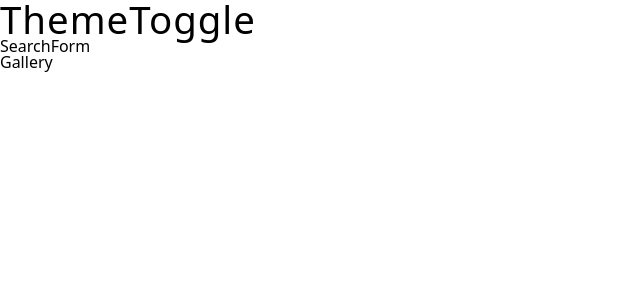
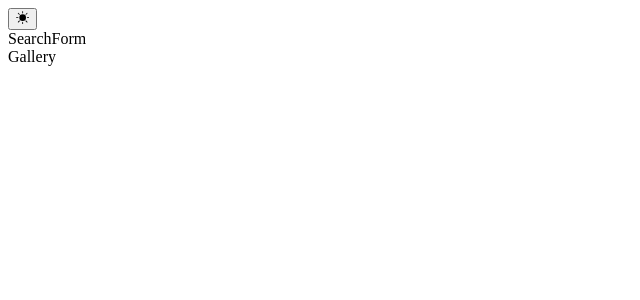
Before and after one commit to AnaraB/img_generator, a React (Vite) app: page / in a window 1280 px wide. Shown: the top 300 px of the page, without its empty margins (0-640 px from the left). Built offline with nearby package versions, Linux system fonts and the light colour scheme.

Commit message:
dark theme icons added, toggleDarkTheme to toggle between icons

```diff
--- a/src/ThemeToggle.jsx
+++ b/src/ThemeToggle.jsx
@@ -1,11 +1,24 @@
 // import React, { useEffect } from "react"
 import { useGlobalContext } from "./context"
+import { BsFillSunFill, BsFillMoonFill } from 'react-icons/bs';
 
 const  ThemeToggle = ()=> {
-  const { greeting } = useGlobalContext();
-  console.log(greeting);
 
-  return <h2> ThemeToggle</h2>
+ // When the button is clicked, invoke 'toggleDarkTheme'
+ const { isDarkTheme, toggleDarkTheme } = useGlobalContext()
+ console.log(isDarkTheme);
+
+  return (
+  <section className="'toggle-container">
+    <button className="dark-toggle" onClick={toggleDarkTheme}>
+      { isDarkTheme ? (
+       <BsFillMoonFill className="toggle-icon"/>
+      ) : (
+       <BsFillSunFill className="toggle-icon"/>
+      )}
+    </button>
+  </section>
+  )
 
 }
 
--- a/src/context.jsx
+++ b/src/context.jsx
@@ -1,14 +1,18 @@
 import { createContext, useContext, useState, useEffect } from "react";
 
-const AppContext = createContext()
+const AppContext = createContext();
 
-export const AppProvider = ({children}) => {
-  const greeting = "Hello";
-  return (
-  <AppContext.Provider value={{greeting}}>
-    {children}
-  </AppContext.Provider>
-  )
-}
+export const AppProvider = ({ children }) => {
+  const [isDarkTheme, setIsDarkTheme] = useState(false);
+
+  //create helper function  set 'isDarkTheme' to the opposite value when 'toggleDarkTheme' is invoked
+  const toggleDarkTheme = () => {
+    const newDarkTheme = !isDarkTheme
+    setIsDarkTheme(newDarkTheme)
+
+  }
+
+  return <AppContext.Provider value={{isDarkTheme, toggleDarkTheme}}>{children}</AppContext.Provider>;
+};
 
 export const useGlobalContext = () => useContext(AppContext);
--- a/src/index.css
+++ b/src/index.css
@@ -1,370 +1,28 @@
-/* ============= GLOBAL CSS =============== */
+:root {
+  /* dark mode setup */
+  --dark-mode-bg-color: #333;
+  --dark-mode-text-color: #f0f0f0;
+  --backgroundColor: var(--grey-50);
+  --textColor: var(--grey-900);
 
-*,
-::after,
-::before {
-  margin: 0;
-  padding: 0;
-  box-sizing: border-box;
+  --darkModeTransition: color 0.3s ease-in-out, background-color 0.3s
+      ease-in-out;
 }
 
-html {
-  font-size: 100%;
-} /*16px*/
-
-:root {
-  /* colors */
-  --primary-100: #e2e0ff;
-  --primary-200: #c1beff;
-  --primary-300: #a29dff;
-  --primary-400: #837dff;
-  --primary-500: #645cff;
-  --primary-600: #504acc;
-  --primary-700: #3c3799;
-  --primary-800: #282566;
-  --primary-900: #141233;
-
-  /* grey */
-  --grey-50: #f8fafc;
-  --grey-100: #f1f5f9;
-  --grey-200: #e2e8f0;
-  --grey-300: #cbd5e1;
-  --grey-400: #94a3b8;
-  --grey-500: #64748b;
-  --grey-600: #475569;
-  --grey-700: #334155;
-  --grey-800: #1e293b;
-  --grey-900: #0f172a;
-  /* rest of the colors */
-  --black: #222;
-  --white: #fff;
-  --red-light: #f8d7da;
-  --red-dark: #842029;
-  --green-light: #d1e7dd;
-  --green-dark: #0f5132;
-
-  --small-text: 0.875rem;
-  --extra-small-text: 0.7em;
-  /* rest of the vars */
-  --borderRadius: 0.25rem;
-  --letterSpacing: 1px;
-  --transition: 0.3s ease-in-out all;
-  --max-width: 1120px;
-  --fixed-width: 600px;
-  --view-width: 90vw;
-  /* box shadow*/
-  --shadow-1: 0 1px 3px 0 rgba(0, 0, 0, 0.1), 0 1px 2px 0 rgba(0, 0, 0, 0.06);
-  --shadow-2: 0 4px 6px -1px rgba(0, 0, 0, 0.1),
-    0 2px 4px -1px rgba(0, 0, 0, 0.06);
-  --shadow-3: 0 10px 15px -3px rgba(0, 0, 0, 0.1),
-    0 4px 6px -2px rgba(0, 0, 0, 0.05);
-  --shadow-4: 0 20px 25px -5px rgba(0, 0, 0, 0.1),
-    0 10px 10px -5px rgba(0, 0, 0, 0.04);
-  /* dark mode setup */
+.dark-theme {
+  --textColor: var(--dark-mode-text-color);
+  --backgroundColor: var(--dark-mode-bg-color);
 }
 
 body {
-  font-family: system-ui, -apple-system, BlinkMacSystemFont, 'Segoe UI', Roboto,
-    Oxygen, Ubuntu, Cantarell, 'Open Sans', 'Helvetica Neue', sans-serif;
-  font-weight: 400;
-  line-height: 1;
-}
-p {
-  margin: 0;
-}
-h1,
-h2,
-h3,
-h4,
-h5 {
-  margin: 0;
-  font-family: var(--headingFont);
-  font-weight: 400;
-  line-height: 1;
-  text-transform: capitalize;
-  letter-spacing: var(--letterSpacing);
+  transition: var(--darkModeTransition);
+  background: var(--backgroundColor);
+  color: var(--textColor);
 }
 
-h1 {
-  font-size: clamp(2rem, 5vw, 5rem); /* Large heading */
-}
-
-h2 {
-  font-size: clamp(1.5rem, 3vw, 3rem); /* Medium heading */
-}
-
-h3 {
-  font-size: clamp(1.25rem, 2.5vw, 2.5rem); /* Small heading */
-}
-
-h4 {
-  font-size: clamp(1rem, 2vw, 2rem); /* Extra small heading */
-}
-
-h5 {
-  font-size: clamp(0.875rem, 1.5vw, 1.5rem); /* Tiny heading */
-}
-
-/* BIGGER FONTS */
-/* h1 {
-  font-size: clamp(3rem, 6vw, 6rem);
-}
-
-h2 {
-  font-size: clamp(2.5rem, 5vw, 5rem);
-}
-
-h3 {
-  font-size: clamp(2rem, 4vw, 4rem);
-}
-
-h4 {
-  font-size: clamp(1.5rem, 3vw, 3rem);
-}
-
-h5 {
-  font-size: clamp(1rem, 2vw, 2rem);
-}
- */
-
-.text {
-  margin-bottom: 1.5rem;
-  max-width: 40em;
-}
-
-small,
-.text-small {
-  font-size: var(--small-text);
-}
-
-a {
-  text-decoration: none;
-}
-ul {
-  list-style-type: none;
-  padding: 0;
-}
-
-.img {
-  width: 100%;
-  display: block;
-  object-fit: cover;
-}
-/* buttons */
-
-.btn {
-  cursor: pointer;
-  color: var(--white);
-  background: var(--primary-500);
-  border: transparent;
-  border-radius: var(--borderRadius);
-  letter-spacing: var(--letterSpacing);
-  padding: 0.375rem 0.75rem;
-  box-shadow: var(--shadow-1);
-  transition: var(--transition);
-  text-transform: capitalize;
-  display: inline-block;
-}
-.btn:hover {
-  background: var(--primary-700);
-  box-shadow: var(--shadow-3);
-}
-.btn-hipster {
-  color: var(--primary-500);
-  background: var(--primary-200);
-}
-.btn-hipster:hover {
-  color: var(--primary-200);
-  background: var(--primary-700);
-}
-.btn-block {
-  width: 100%;
-}
-
-/* alerts */
-.alert {
-  padding: 0.375rem 0.75rem;
-  margin-bottom: 1rem;
-  border-color: transparent;
-  border-radius: var(--borderRadius);
-}
-
-.alert-danger {
-  color: var(--red-dark);
-  background: var(--red-light);
-}
-.alert-success {
-  color: var(--green-dark);
-  background: var(--green-light);
-}
-/* form */
-
-.form {
-  width: 90vw;
-  max-width: var(--fixed-width);
-  background: var(--white);
-  border-radius: var(--borderRadius);
-  box-shadow: var(--shadow-2);
-  padding: 2rem 2.5rem;
-  margin: 3rem auto;
-}
-.form-label {
-  display: block;
-  font-size: var(--small-text);
-  margin-bottom: 0.5rem;
-  text-transform: capitalize;
-  letter-spacing: var(--letterSpacing);
-}
-.form-input,
-.form-textarea {
-  width: 100%;
-  padding: 0.375rem 0.75rem;
-  border-radius: var(--borderRadius);
-  background: var(--backgroundColor);
-  border: 1px solid var(--grey-200);
-}
-
-.form-row {
-  margin-bottom: 1rem;
-}
-
-.form-textarea {
-  height: 7rem;
-}
-::placeholder {
-  font-family: inherit;
-  color: var(--grey-400);
-}
-.form-alert {
-  color: var(--red-dark);
-  letter-spacing: var(--letterSpacing);
-  text-transform: capitalize;
-}
-/* alert */
-
-@keyframes spinner {
-  to {
-    transform: rotate(360deg);
+@media (prefers-color-scheme: dark) {
+  :root {
+    --textColor: var(--dark-mode-text-color);
+    --backgroundColor: var(--dark-mode-bg-color);
   }
 }
-
-.loading {
-  width: 6rem;
-  height: 6rem;
-  border: 5px solid var(--grey-400);
-  border-radius: 50%;
-  border-top-color: var(--primary-500);
-  animation: spinner 0.6s linear infinite;
-  margin: 0 auto;
-}
-
-/* title */
-
-.title {
-  text-align: center;
-}
-
-.title-underline {
-  background: var(--primary-500);
-  width: 7rem;
-  height: 0.25rem;
-  margin: 0 auto;
-  margin-top: 1rem;
-}
-
-/*
-========
-PROJECT CSS
-========
-*/
-
-/*
-========
-Toggle Container
-========
-*/
-
-.toggle-container {
-  width: var(--view-width);
-  max-width: var(--max-width);
-  padding: 1rem 0;
-  margin: 0 auto;
-  display: flex;
-  justify-content: end;
-}
-
-.dark-toggle {
-  background: transparent;
-  border-color: transparent;
-  width: 5rem;
-  height: 2rem;
-  display: grid;
-  place-items: center;
-  cursor: pointer;
-}
-.toggle-icon {
-  font-size: 1.5rem;
-  color: var(--textColor);
-}
-/*
-========
-Search Form
-========
-*/
-.title {
-  color: var(--primary-500);
-}
-.search-form {
-  width: var(--view-width);
-  max-width: var(--fixed-width);
-  margin: 0 auto;
-  margin-top: 2rem;
-  display: grid;
-  grid-template-columns: 1fr auto;
-}
-
-.search-input {
-  border-color: var(--grey-300);
-  transition: var(--darkModeTransition);
-  color: var(--textColor);
-  border-radius: 0;
-
-  /* border-right: none; */
-}
-
-.search-form .btn {
-  border-radius: 0;
-}
-.search-form .btn:hover {
-  background: var(--primary-300);
-  color: var(--black);
-}
-
-/*
-========
-Gallery
-========
-*/
-
-.image-container {
-  width: var(--view-width);
-  max-width: var(--max-width);
-  margin: 3rem auto;
-  display: grid;
-  gap: 2rem;
-}
-
-.image-container .img {
-  height: 10rem;
-}
-
-@media (min-width: 768px) {
-  .image-container {
-    grid-template-columns: 1fr 1fr;
-  }
-}
-@media (min-width: 992px) {
-  .image-container {
-    grid-template-columns: 1fr 1fr 1fr;
-  }
-}
```
